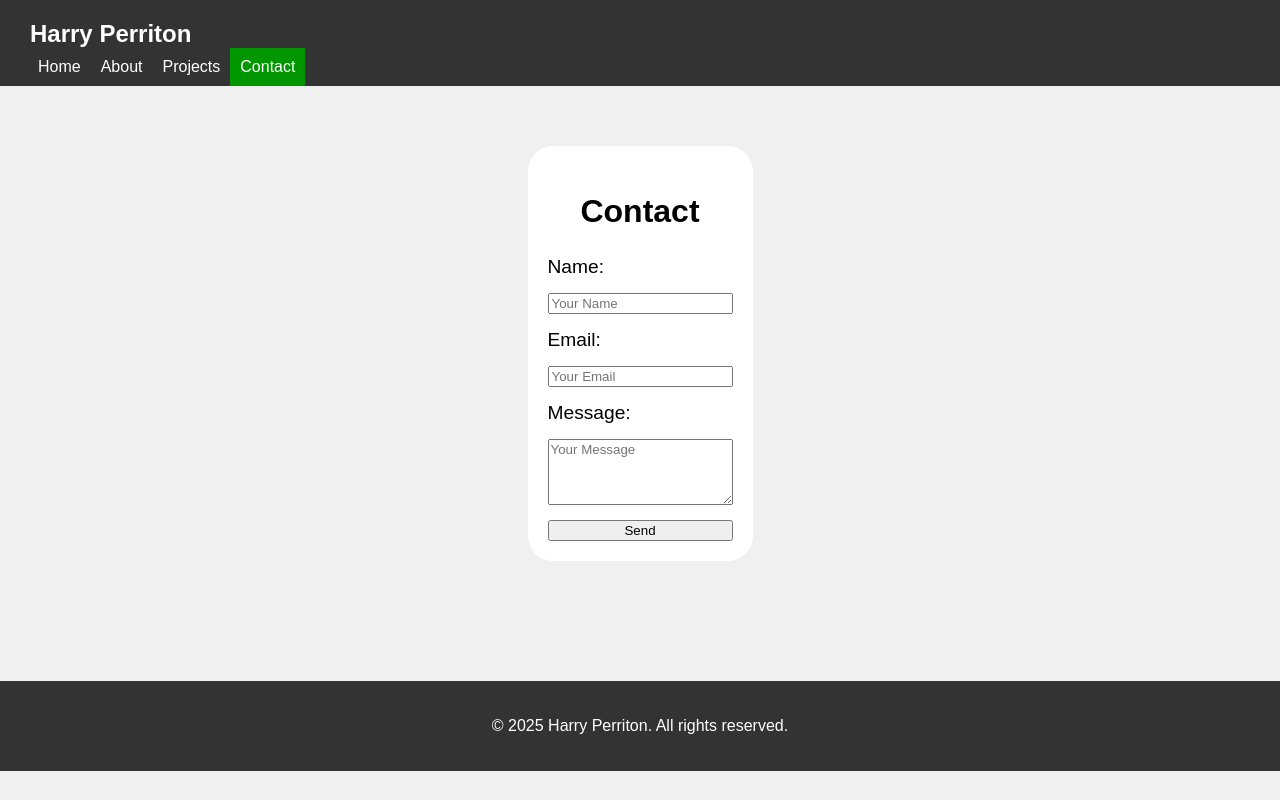
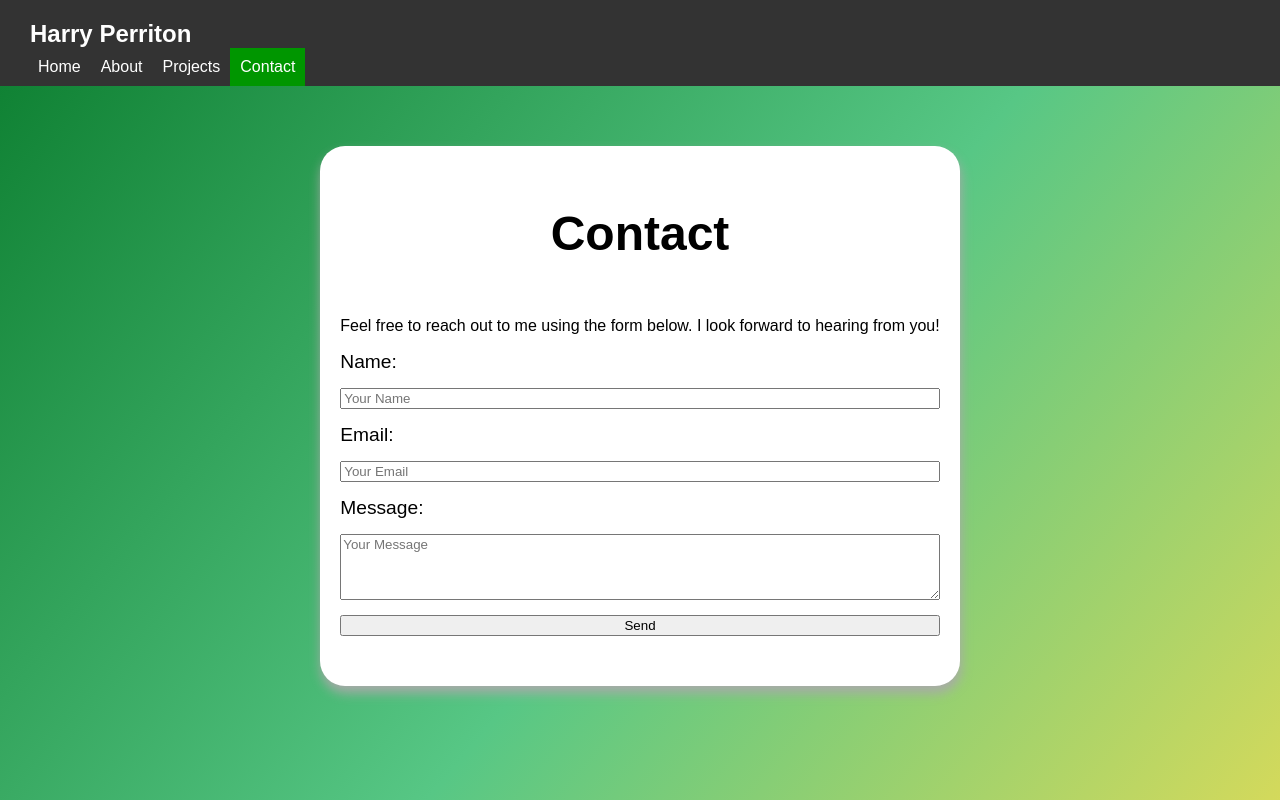
Before and after one commit to HazzaPezza/Portfolio, a plain HTML site: page contact.html in a window 1280 px wide. Shown: the top 800 px of the page. Drawn offline with Linux system fonts and the light colour scheme.

Commit message:
Changes to styling on all pages.

```diff
--- a/contact.html
+++ b/contact.html
@@ -39,6 +39,7 @@
                 <!-- Form can be used to email me at my business email. -->
                 <div class="contact-me-form-container">
                     <h1 class="form-title">Contact</h1>
+                    <p class="form-description">Feel free to reach out to me using the form below. I look forward to hearing from you!</p>
                     <form class="contact-me-form" action="mailto:">
                         <label for="name">Name:</label>
                         <input type="text" id="name" name="name" required placeholder="Your Name">
@@ -54,7 +55,6 @@
                 </div>
             </div>
 
-
         </section>
 
         <!-- Third section - Footer -->
--- a/stylesheets/contact.css
+++ b/stylesheets/contact.css
@@ -1,3 +1,13 @@
+#main-content {
+    background: #108234;
+    background: linear-gradient(130deg, rgba(16, 130, 52, 1) 0%, rgba(87, 199, 133, 1) 50%, rgba(237, 221, 83, 1) 100%);
+    min-height: 800px;
+}
+
+.spacing-section {
+    width: 100%;
+    height: 100px;
+}
 .contact-container {
     display: flex;
     flex-direction: column;
@@ -14,6 +24,9 @@
     max-width: 600px;
     padding: 20px;
     border-radius: 25px;
+    min-width: 300px;
+    min-height: 500px;
+    filter: drop-shadow(1px 7px 6px #a9a9a9);
 }
 
 .contact-me-form {
@@ -25,5 +38,5 @@
 }
 
 .form-title {
-    font-size: 2em;
+    font-size: 3em;
 }
--- a/stylesheets/style.css
+++ b/stylesheets/style.css
@@ -1,5 +1,12 @@
 * {
     font-family: sans-serif;
+
+}
+
+#main-content {
+    background: #108234;
+    background: linear-gradient(130deg, rgba(16, 130, 52, 1) 0%, rgba(87, 199, 133, 1) 50%, rgba(237, 221, 83, 1) 100%);
+    min-height: 800px;
 }
 
 body {
```
